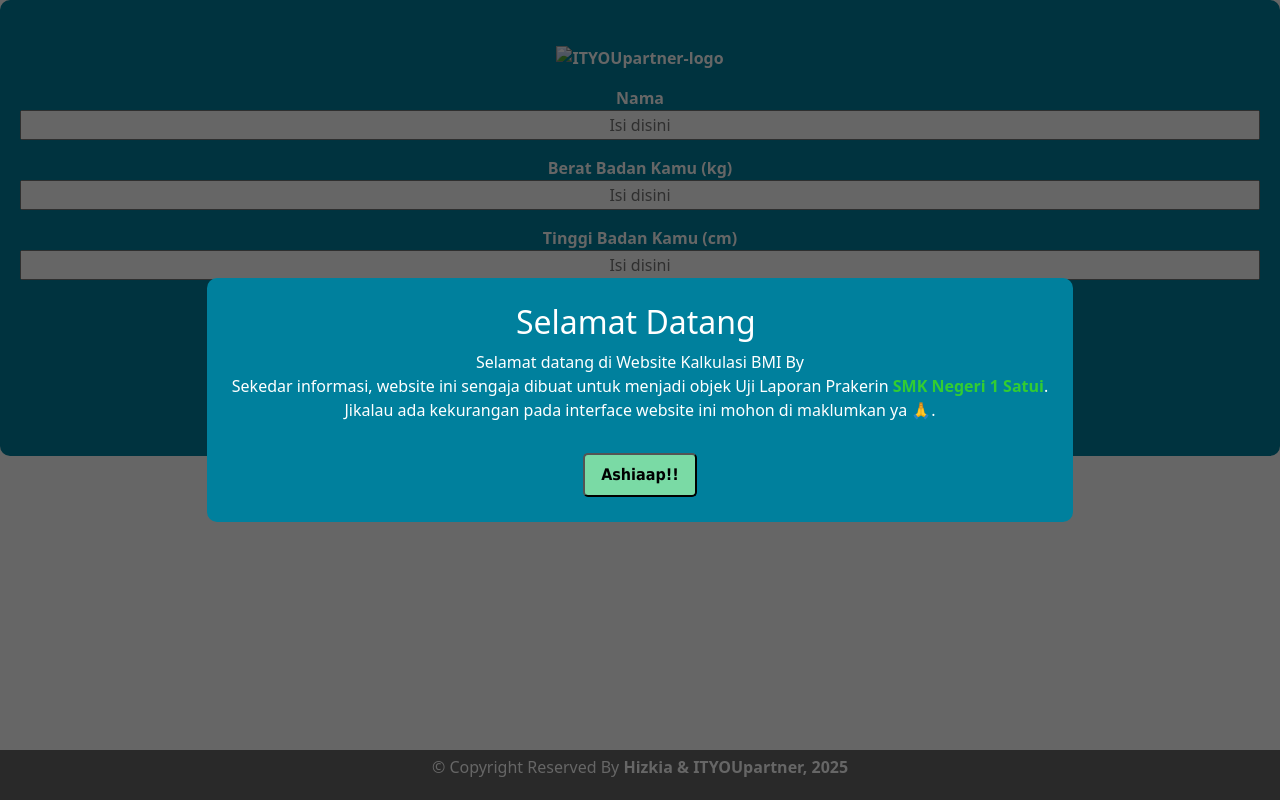
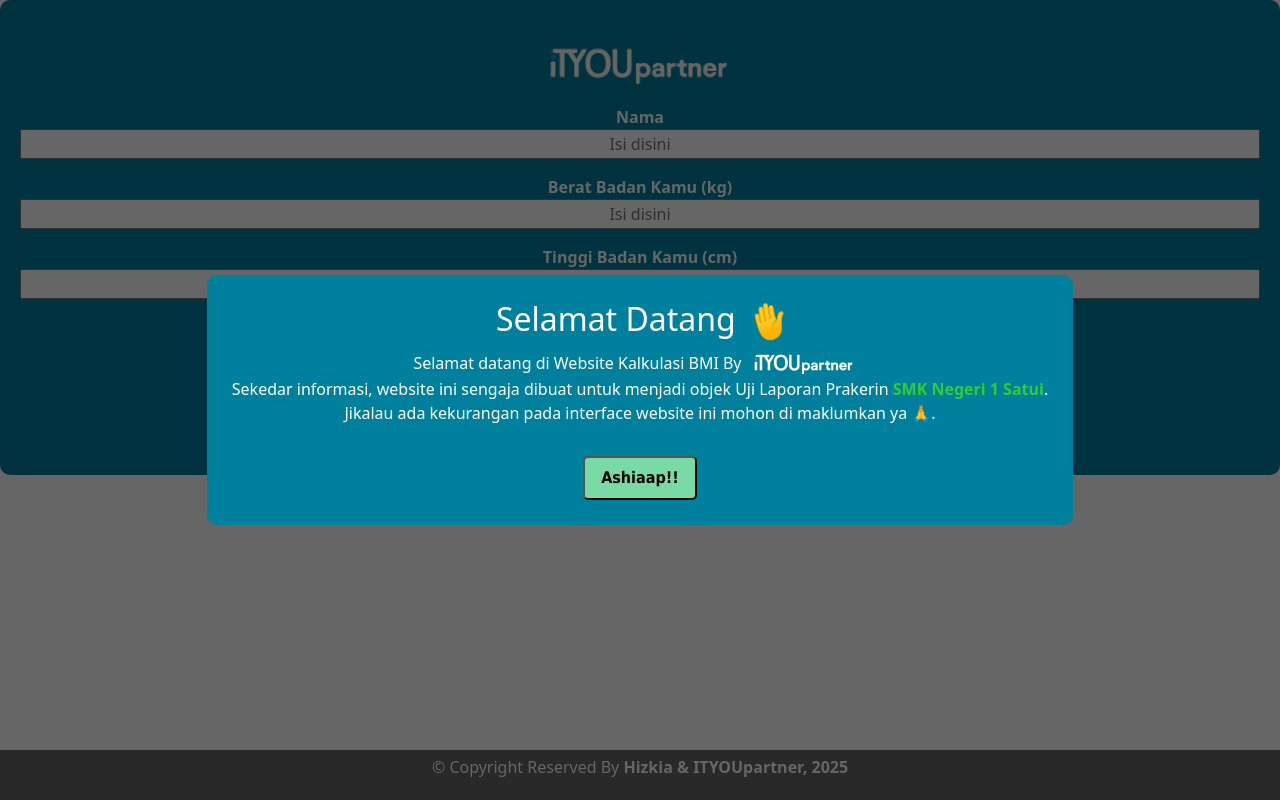
Before and after one commit to Phoblaz541/BMI-Interface, a plain HTML site: page index.html in a window 1280 px wide. Drawn offline with nearby package versions, Linux system fonts and the light colour scheme.

Commit message:
Update index.html

```diff
--- a/index.html
+++ b/index.html
@@ -4,7 +4,7 @@
     <meta charset="UTF-8">
     <meta name="viewport" content="width=device-width, initial-scale=1.0">
     <title>Kalkulasi BMI by ITYOUpartner</title>
-    <link rel="icon" href="asset_bmi/Logo_ITYOUpartner.jpg" type="image/">
+    <link rel="icon" href="Logo_ITYOUpartner.jpg" type="image/">
     <link rel="stylesheet" href="style.css?v=4">
     <!-- Bootstrap hyperlink -->
     <link href="https://cdn.jsdelivr.net/npm/bootstrap@5.3.8/dist/css/bootstrap.min.css" rel="stylesheet" integrity="sha384-sRIl4kxILFvY47J16cr9ZwB07vP4J8+LH7qKQnuqkuIAvNWLzeN8tE5YBujZqJLB" crossorigin="anonymous">
@@ -12,14 +12,14 @@
 <body>
     <div id="pop-up">
         <div id="popup-content">
-          <h2>Selamat Datang <img src="asset_bmi/hand-waving-hand.gif" alt=""></h2>
-          <p>Selamat datang di Website Kalkulasi BMI By<img src="asset_bmi/Logo_ITYOUpartner_remove.png" alt=""><br> Sekedar informasi, website ini sengaja dibuat untuk menjadi objek Uji Laporan Prakerin <b><span style="color: limegreen;">SMK Negeri 1 Satui</span></b>. <br> Jikalau ada kekurangan pada interface website ini mohon di maklumkan ya 🙏.</p>
+          <h2>Selamat Datang <img src="hand-waving-hand.gif" alt=""></h2>
+          <p>Selamat datang di Website Kalkulasi BMI By<img src="Logo_ITYOUpartner_remove.png" alt=""><br> Sekedar informasi, website ini sengaja dibuat untuk menjadi objek Uji Laporan Prakerin <b><span style="color: limegreen;">SMK Negeri 1 Satui</span></b>. <br> Jikalau ada kekurangan pada interface website ini mohon di maklumkan ya 🙏.</p>
           <button onclick="closePopup()">Ashiaap!!</button>
         </div>
       </div>
     <div class="form">
         <br>
-        <p><img src="asset_bmi/Logo_ITYOUpartner_remove.png" alt="ITYOUpartner-logo"></p>
+        <p><img src="Logo_ITYOUpartner_remove.png" alt="ITYOUpartner-logo"></p>
         <form action="index.php" method="POST">
             <p>Nama <br> <input type="text" name="nama" placeholder="Isi disini" required></p>
             <p>Berat Badan Kamu (kg) <br> <input type="text" name="bb" placeholder="Isi disini" required></p>
@@ -37,4 +37,5 @@
 
     <script src="script.js"></script>
 </body>
+
 </html>
```
